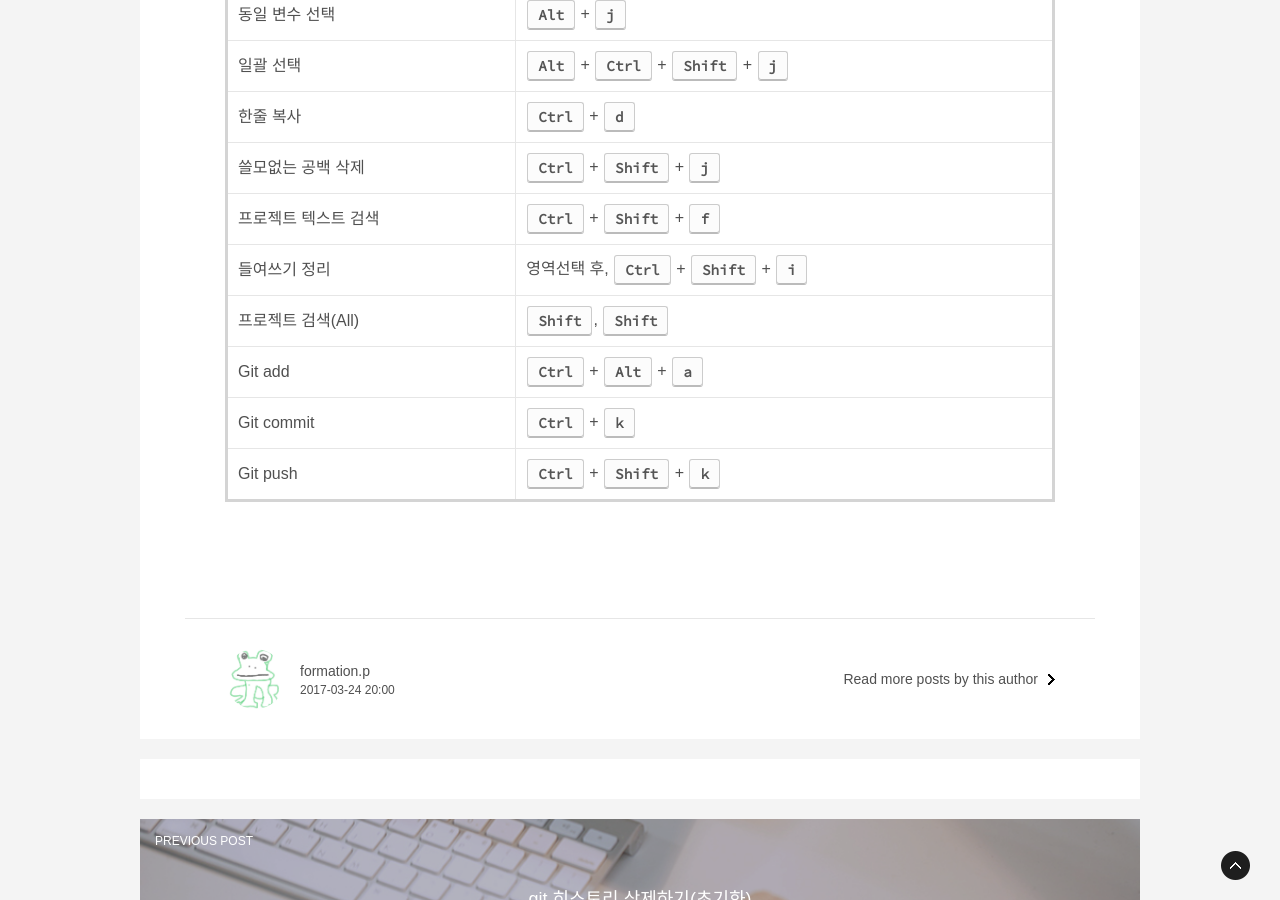
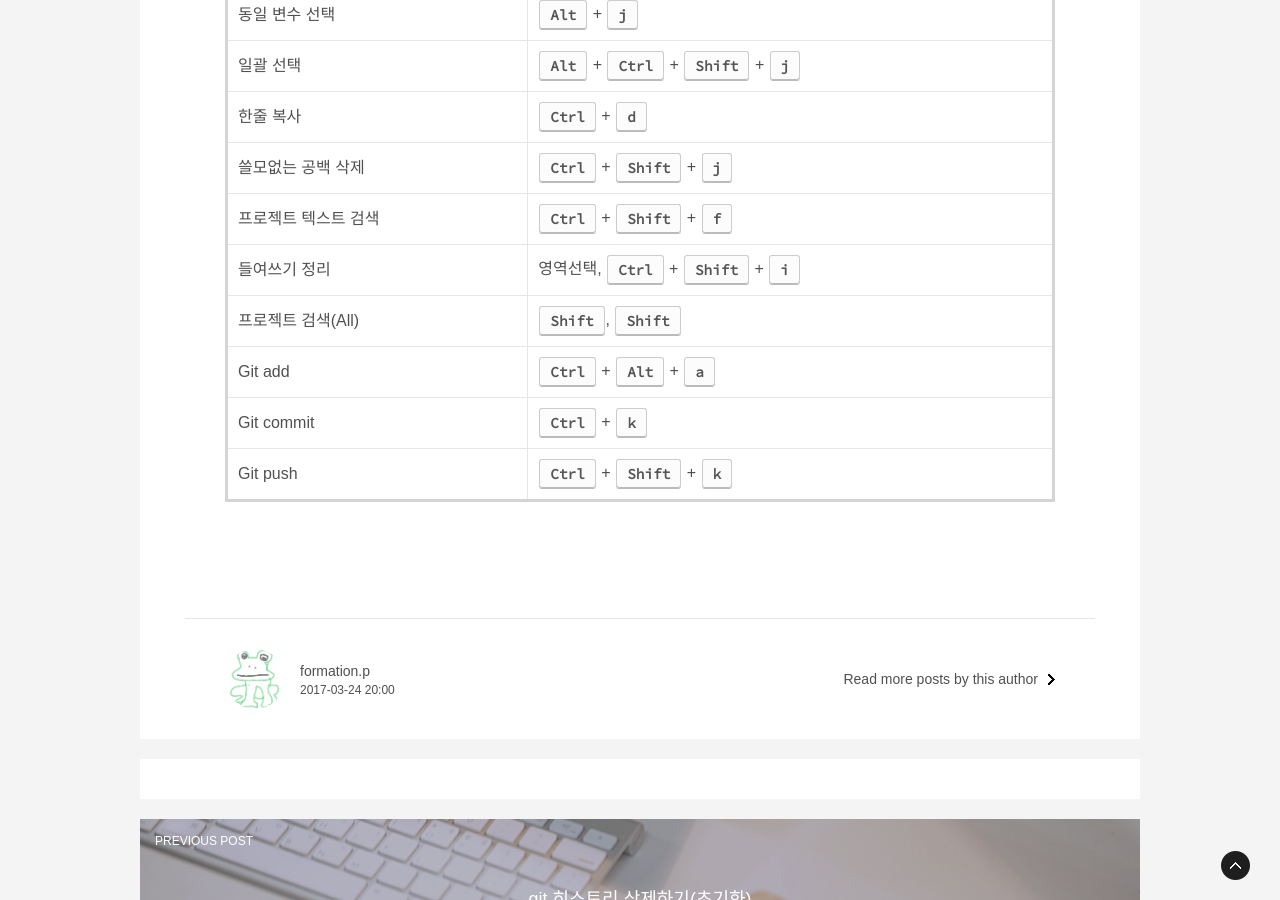
Before and after one commit to gutmate/gutmate.github.com, a Jekyll site: the page built from _posts/2017-03-24-webstorm-keymaps.md, in a window 1280 px wide and 900 px high, scrolled down 610 px. Built offline with Jekyll 4.4.1, drawn with Linux system fonts in a browser that asks for light colours; some web fonts are replaced; comment, search, counter and statistics services are not loaded.

Commit message:
Update posting about Webstorm-keymaps

```diff
--- a/_posts/2017-03-24-webstorm-keymaps.md
+++ b/_posts/2017-03-24-webstorm-keymaps.md
@@ -19,7 +19,7 @@ image: /files/covers/webstorm-icon.jpg
 |한줄 복사|<kbd>Ctrl</kbd> + <kbd>d</kbd>|
 |쓸모없는 공백 삭제|<kbd>Ctrl</kbd> + <kbd>Shift</kbd> + <kbd>j</kbd>|
 |프로젝트 텍스트 검색|<kbd>Ctrl</kbd> + <kbd>Shift</kbd> + <kbd>f</kbd>|
-|들여쓰기 정리|영역선택 후, <kbd>Ctrl</kbd> + <kbd>Shift</kbd> + <kbd>i</kbd>|
+|들여쓰기 정리|영역선택, <kbd>Ctrl</kbd> + <kbd>Shift</kbd> + <kbd>i</kbd>|
 |프로젝트 검색(All)|<kbd>Shift</kbd>, <kbd>Shift</kbd>|
 |Git add|<kbd>Ctrl</kbd> + <kbd>Alt</kbd> + <kbd>a</kbd>|
 |Git commit|<kbd>Ctrl</kbd> + <kbd>k</kbd>|
```
